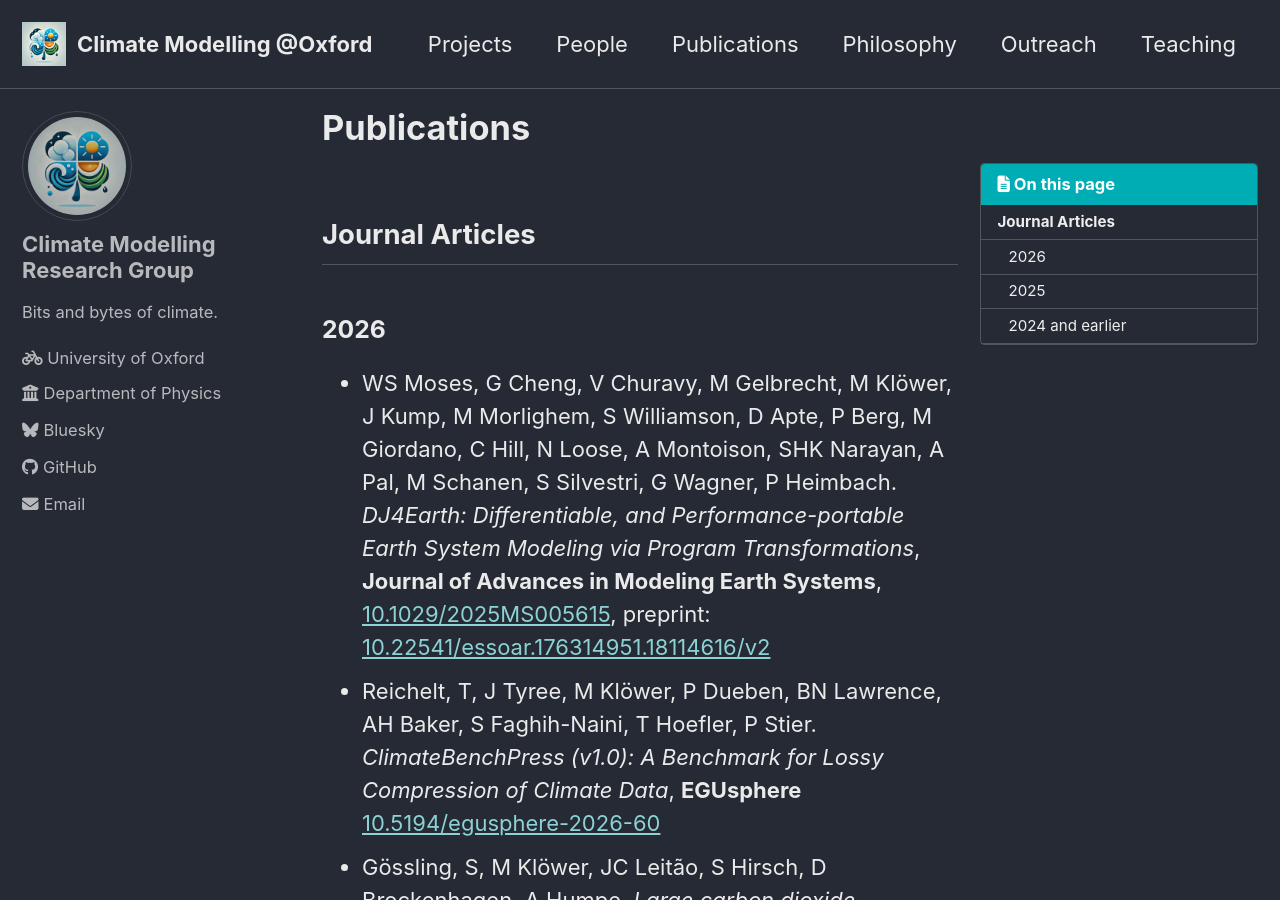
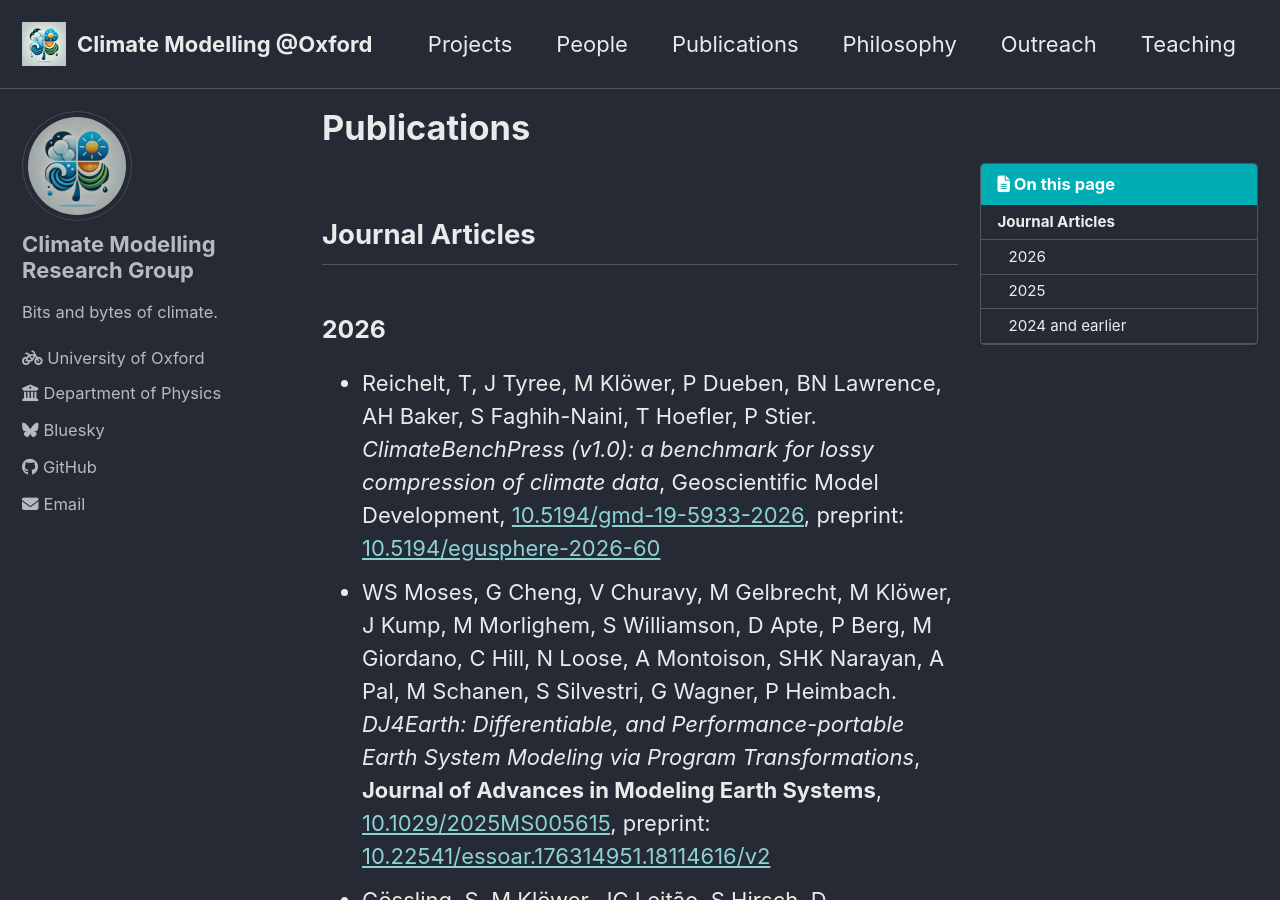
Before and after one commit to climate-modelling/climate-modelling.github.io, a Jekyll site: the page built from _pages/publications.md, in a window 1280 px wide and 900 px high. Built offline with Jekyll 4.4.1, drawn with Linux system fonts in a browser that asks for light colours; cached includes are drawn as plain includes.

Commit message:
Fix duplicate publication entry in publications.md
Removed duplicate entry for 'ClimateBenchPress (v1.0)' and updated formatting.

```diff
--- a/_pages/publications.md
+++ b/_pages/publications.md
@@ -10,8 +10,8 @@
 
 ### 2026
 
+- Reichelt, T, J Tyree, M Klöwer, P Dueben, BN Lawrence, AH Baker, S Faghih-Naini, T Hoefler, P Stier. *ClimateBenchPress (v1.0): a benchmark for lossy compression of climate data*, Geoscientific Model Development, [10.5194/gmd-19-5933-2026](https://doi.org/10.5194/gmd-19-5933-2026), preprint: [10.5194/egusphere-2026-60](https://doi.org/10.5194/egusphere-2026-60)
 - WS Moses, G Cheng, V Churavy, M Gelbrecht, M Klöwer, J Kump, M Morlighem, S Williamson, D Apte, P Berg, M Giordano, C Hill, N Loose, A Montoison, SHK Narayan, A Pal, M Schanen, S Silvestri, G Wagner, P Heimbach. *DJ4Earth: Differentiable, and Performance-portable Earth System Modeling via Program Transformations*, **Journal of Advances in Modeling Earth Systems**, [10.1029/2025MS005615](https://doi.org/10.1029/2025MS005615), preprint: [10.22541/essoar.176314951.18114616/v2](https://doi.org/10.22541/essoar.176314951.18114616/v2)
-- Reichelt, T, J Tyree, M Klöwer, P Dueben, BN Lawrence, AH Baker, S Faghih-Naini, T Hoefler, P Stier. *ClimateBenchPress (v1.0): A Benchmark for Lossy Compression of Climate Data*, **EGUsphere** [10.5194/egusphere-2026-60](https://doi.org/10.5194/egusphere-2026-60)
 - Gössling, S, M Klöwer, JC Leitão, S Hirsch, D Brockenhagen, A Humpe. *Large carbon dioxide emissions avoidance potential in improved commercial air transport efficiency*, **Nature Communications Earth & Environment**, [10.1038/s43247-025-03069-4](https://doi.org/10.1038/s43247-025-03069-4)
 
 ### 2025
```
